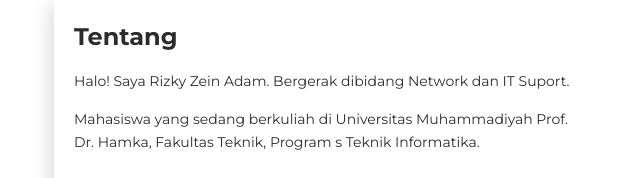
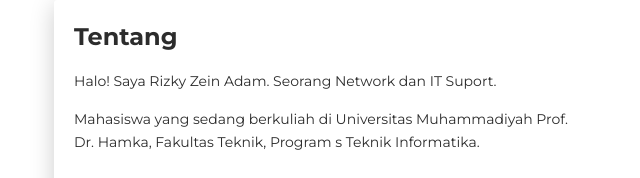
Before and after one commit to rizkyzeinadam/rizkyzeinadam.github.io, a plain HTML site: page index.html in a window 1280 px wide. Shown: the part 620-798 px from the top of the page, 31-671 px from the left. Drawn offline with Linux system fonts and the light colour scheme.

Commit message:
Update index.html

```diff
--- a/index.html
+++ b/index.html
@@ -62,7 +62,7 @@
         <div class="col-lg-6 col-md-12">
           <div class="card-body">
             <div class="h4 mt-0 title">Tentang</div>
-            <p>Halo! Saya Rizky Zein Adam. Bergerak dibidang Network dan IT Suport.</p>
+            <p>Halo! Saya Rizky Zein Adam. Seorang Network dan IT Suport.</p>
             <p>Mahasiswa yang sedang berkuliah di Universitas Muhammadiyah Prof. Dr. Hamka, Fakultas Teknik, Program s Teknik Informatika. </p>
           </div>
         </div>
```
